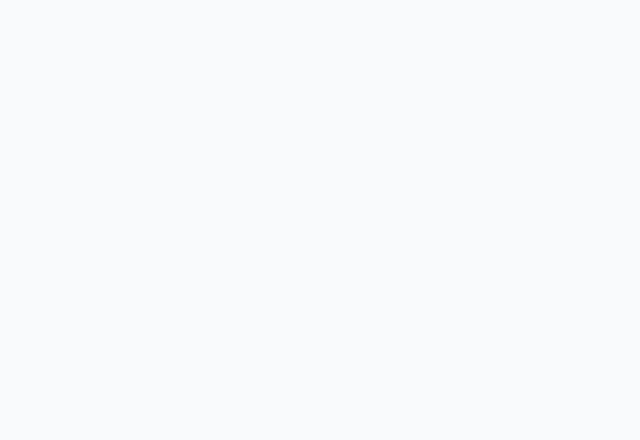
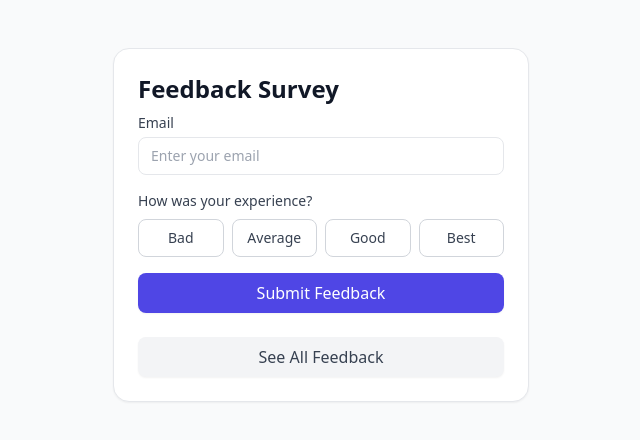
Before and after one commit to eugenelucas/live-translation-app, a React (Vite) app: page /feedback-submit in a window 1280 px wide. Before the commit this address had no page. Shown: the top 440 px of the page, without its empty margins (319-959 px from the left). Built offline with nearby package versions, Linux system fonts and the light colour scheme.

Commit message:
Updated email feedback

```diff
--- a/src/App.jsx
+++ b/src/App.jsx
@@ -2,6 +2,7 @@ import { BrowserRouter as Router, Routes, Route, Link } from 'react-router-dom';
 import AnomalyFeatures from './pages/AnomalyFeatures';
 import Survey from './pages/Survey';
 import SurveySubmit from './pages/SurveySubmit';
+import FeedbackSubmit from './pages/FeedbackSubmit';
 function App() {
   return (
     <Router>
@@ -10,6 +11,7 @@ function App() {
           <Route path="/" element={<AnomalyFeatures />} />
           <Route path="/survey" element={<Survey />} />
           <Route path="/survey-submit" element={<SurveySubmit />} />
+          <Route path="/feedback-submit" element={<FeedbackSubmit />} />
         </Routes>
       </div>
     </Router>
--- /dev/null
+++ b/src/pages/FeedbackSubmit.jsx
@@ -0,0 +1,158 @@
+import { useState } from 'react';
+
+export default function FeedbackSubmit() {
+  const [email, setEmail] = useState('');
+  const [rating, setRating] = useState(''); // Bad / Average / Good / Best
+  const [status, setStatus] = useState('Idle'); // Idle | Sending | Sent | Error
+  const [error, setError] = useState('');
+
+  const [allFeedback, setAllFeedback] = useState([]);
+  const [showFeedback, setShowFeedback] = useState(false);
+  const [loadingFeedback, setLoadingFeedback] = useState(false);
+
+  const backendUrl = import.meta.env.VITE_BACKEND_URL;
+
+  async function handleSubmit(e) {
+    e.preventDefault();
+    if (!email || !rating) {
+      setError('Please enter email and select a rating.');
+      return;
+    }
+    setStatus('Sending');
+    setError('');
+
+    try {
+      const formData = new FormData();
+      formData.append('email', email);
+      formData.append('feedback', rating);
+
+      const response = await fetch(`${backendUrl}/submit-feedback-email`, {
+        method: 'POST',
+        body: formData,
+      });
+
+      if (!response.ok) {
+        throw new Error(`Server error: ${response.status}`);
+      }
+
+      setStatus('Sent');
+      setEmail('');
+      setRating('');
+    } catch (err) {
+      console.error(err);
+      setError('Failed to submit. Please try again.');
+      setStatus('Error');
+    }
+  }
+
+  async function handleShowAllFeedback() {
+    setLoadingFeedback(true);
+    try {
+      const res = await fetch(`${backendUrl}/all-feedback-email`);
+      if (!res.ok) throw new Error('Failed to fetch feedback');
+      const data = await res.json();
+      setAllFeedback(data.feedbacks || []);
+      setShowFeedback(true);
+    } catch (err) {
+      console.error(err);
+      setError('Failed to load feedback.');
+    } finally {
+      setLoadingFeedback(false);
+    }
+  }
+
+  return (
+    <div className="mx-auto w-full max-w-md px-4 py-6">
+      <div className="rounded-2xl border border-gray-200 bg-white shadow-sm p-6">
+        <h1 className="text-2xl font-semibold text-gray-900 mb-2">Feedback Survey</h1>
+        {error && <p className="text-rose-600 mb-4">{error}</p>}
+
+        <form onSubmit={handleSubmit} className="space-y-4">
+          {/* Email Input */}
+          <div>
+            <label className="block text-sm font-medium text-gray-700 mb-1">Email</label>
+            <input
+              type="email"
+              value={email}
+              onChange={(e) => setEmail(e.target.value)}
+              className="w-full px-3 py-2 border rounded-lg text-sm focus:ring-indigo-500 focus:border-indigo-500"
+              placeholder="Enter your email"
+              required
+            />
+          </div>
+
+          {/* Rating Buttons */}
+          <div>
+            <label className="block text-sm font-medium text-gray-700 mb-2">
+              How was your experience?
+            </label>
+            <div className="flex justify-between gap-2">
+              {['Bad', 'Average', 'Good', 'Best'].map(option => (
+                <button
+                  type="button"
+                  key={option}
+                  onClick={() => setRating(option)}
+                  className={`flex-1 px-3 py-2 rounded-lg border text-sm font-medium transition ${
+                    rating === option
+                      ? 'bg-indigo-600 text-white border-indigo-600'
+                      : 'bg-white text-gray-700 border-gray-300 hover:bg-gray-50'
+                  }`}
+                >
+                  {option}
+                </button>
+              ))}
+            </div>
+          </div>
+
+          {/* Submit Button */}
+          <button
+            type="submit"
+            disabled={status === 'Sending'}
+            className={`w-full px-4 py-2 rounded-lg text-white font-medium shadow-sm transition ${
+              status === 'Sending'
+                ? 'bg-gray-400 cursor-not-allowed'
+                : 'bg-indigo-600 hover:bg-indigo-700'
+            }`}
+          >
+            {status === 'Sending' ? 'Submitting...' : 'Submit Feedback'}
+          </button>
+        </form>
+
+        {status === 'Sent' && <p className="text-green-600 mt-4">Thank you! Your feedback has been submitted.</p>}
+        {status === 'Error' && <p className="text-rose-600 mt-4">{error}</p>}
+
+        {/* See All Feedback */}
+        <div className="mt-6">
+          <button
+            onClick={handleShowAllFeedback}
+            className="w-full px-4 py-2 rounded-lg bg-gray-100 text-gray-700 font-medium shadow-sm hover:bg-gray-200 transition"
+            disabled={loadingFeedback}
+          >
+            {loadingFeedback ? 'Loading...' : 'See All Feedback'}
+          </button>
+
+          {showFeedback && allFeedback.length > 0 && (
+            <div className="mt-4 max-h-64 overflow-y-auto border border-gray-200 rounded-xl p-4 bg-gray-50">
+              <h2 className="text-sm font-semibold text-gray-900 mb-2">All Feedback</h2>
+              <ul className="space-y-2">
+                {allFeedback.map((f, i) => (
+                  <li key={i} className="p-2 border rounded-lg bg-white">
+                    <p className="text-sm font-medium text-gray-800">{f.email}</p>
+                    <p className="text-sm text-gray-700">Feedback: {f.feedback}</p>
+                    <p className="text-xs text-gray-500">
+                      Submitted: {new Date(f.submitted_at).toLocaleString()}
+                    </p>
+                  </li>
+                ))}
+              </ul>
+            </div>
+          )}
+
+          {showFeedback && allFeedback.length === 0 && (
+            <p className="mt-4 text-gray-500 text-sm">No feedback submitted yet.</p>
+          )}
+        </div>
+      </div>
+    </div>
+  );
+}
```
